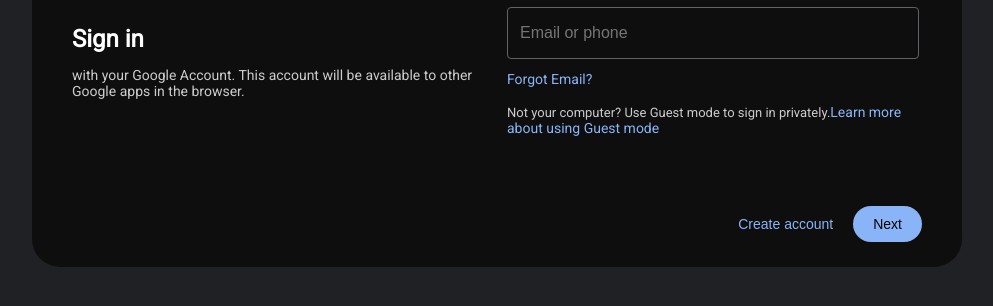
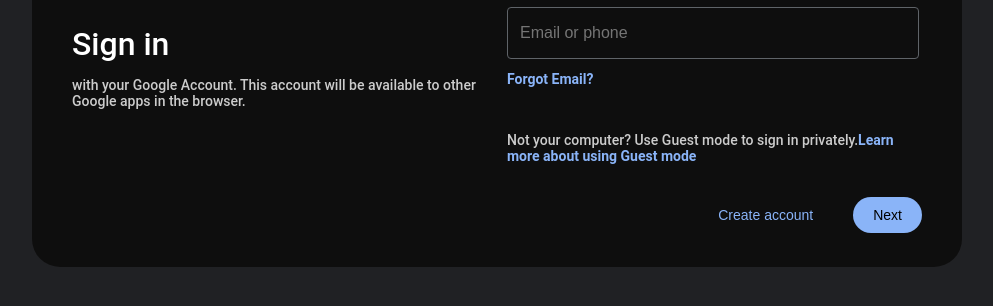
Before and after one commit to lehaiau15042003/login-page, a plain HTML site: page google/index.html in a window 1280 px wide. Shown: the part 308-614 px from the top of the page, without its empty margins (143-1136 px from the left). Drawn offline with Linux system fonts and the light colour scheme.

Commit message:
feat(login-page): modify code google-login-page

```diff
--- a/google/index.html
+++ b/google/index.html
@@ -10,15 +10,17 @@
         <div class="outline-login">
             <div class="left-outline-login">
                 <img src="pngwing.com.png" alt="" width="40" height="40">
-                <h1>Sign in</h1>
+                <h1>
+                    <span>Sign in</span>
+                </h1>
                 <p>with your Google Account. This account will be available to other Google apps in the browser.</p>
             </div>
             <div class="right-outline-login">
                 <div class="outline-input">
                     <input type="text" placeholder="Email or phone">
                 </div>
-                <a href="">Forgot Email?</a>
-                <div class="">
+                <div class="desc-link">
+                    <a href="https://accounts.google.com/signin/v2/usernamerecovery?dsh=S1493573707%3A1753838297112980&flowEntry=ServiceLogin&flowName=GlifWebSignIn&ifkv=AdBytiOn-QVlGq05naePvqGrmXZib_2BFBFuWhTV9qoDc_cafniJ6pbnPFaUKvR9pPiR0YxGS6Nf">Forgot Email?</a>
                     <p>Not your computer? Use Guest mode to sign in privately.<a href="">Learn more about using Guest mode</a></p>
                 </div>
                 <div class="outline-button">
--- a/google/style.css
+++ b/google/style.css
@@ -1,8 +1,6 @@
-@import url('https://fonts.googleapis.com/css2?family=Roboto&display=swap');
-
 body {
   margin: 0;
-  font-family: 'Roboto', sans-serif;
+  font-family: 'Google Sans' ,'Roboto', sans-serif;
   background-color: #202124;
 }
 
@@ -35,14 +33,15 @@
 }
 
 .left-outline-login h1 {
-  font-size: 24px;
   margin: 0 0 10px;
   color: white;
+  font-weight: 500;
 }
 
 .left-outline-login p {
   font-size: 14px;
   color: #ccc;
+  font-weight: 550;
 }
 
 .right-outline-login {
@@ -66,6 +65,8 @@
   font-size: 14px;
   color: #8ab4f8;
   text-decoration: none;
+  padding: 9px 0px 3px;
+  font-weight: 600;
 }
 
 a:hover {
@@ -73,20 +74,22 @@
 }
 
 .right-outline-login p {
-  font-size: 13px;
+  font-size: 14px;
   color: #ccc;
-  margin: 16px 0 0;
+  padding: 30px 0px 3px;
+  font-weight: 500;
 }
 
 .right-outline-login p a {
   color: #8ab4f8;
+  margin-top: 20px
 }
 
 .outline-button {
   display: flex;
   justify-content: flex-end;
   width: 100%;
-  margin-top: 70px;
+  margin-top: 30px;
 }
 
 .btn {
@@ -95,12 +98,12 @@
   border-radius: 20px;
   border: none;
   cursor: pointer;
-  font-weight: 500;
 }
 
 .create-account {
   background: transparent;
   color: #8ab4f8;
+  margin-right: 20px
 }
 
 .next {
```
